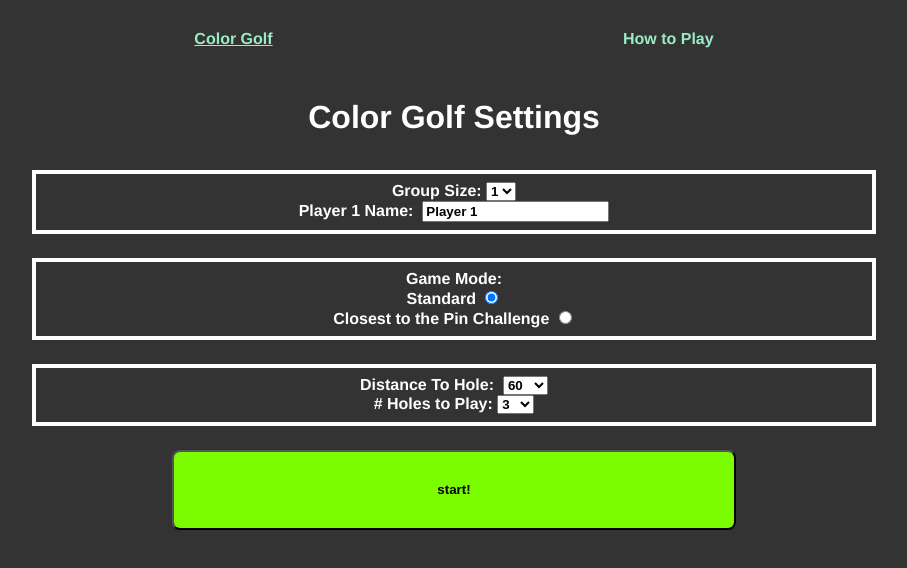
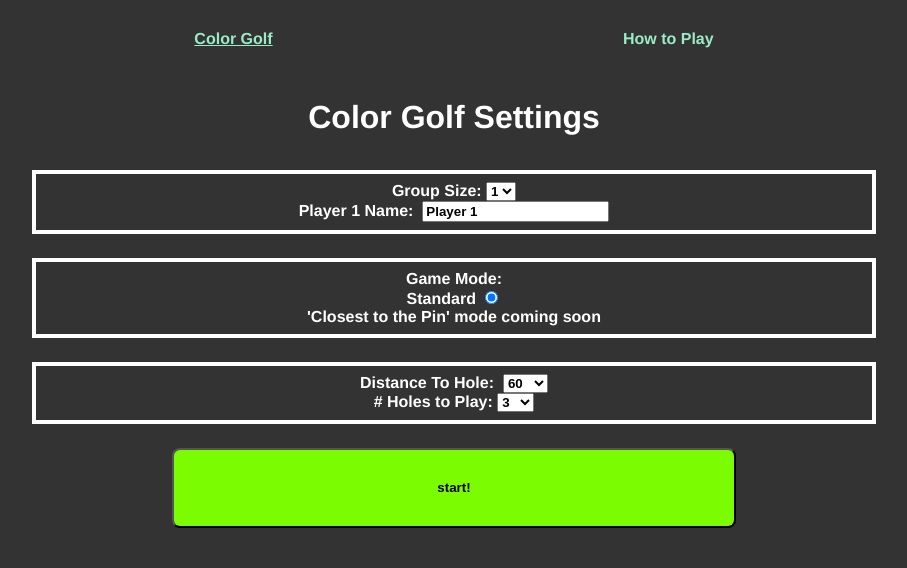
Before and after one commit to z-s-kusz/short-attention-span-js, a Vue app: page /color-golf in a window 1280 px wide. Shown: the top 568 px of the page, without its empty margins (186-1093 px from the left). Built offline with nearby package versions, Linux system fonts and the light colour scheme.

Commit message:
Disabled not yet ready game mode.

```diff
--- a/src/components/color-golf/MenuSettings.vue
+++ b/src/components/color-golf/MenuSettings.vue
@@ -22,8 +22,9 @@
           <label>Standard
             <input type="radio" value="standard" v-model="gameMode"/>
           </label>
-          <label>Closest to the Pin Challenge
-            <input type="radio" value="pinChallenge" v-model="gameMode"/>
+          <label>'Closest to the Pin' mode coming soon
+            <!-- TODO implement game mode -->
+            <!-- <input type="radio" value="pinChallenge" v-model="gameMode"/> -->
           </label>
         </div>
       </div>
```
